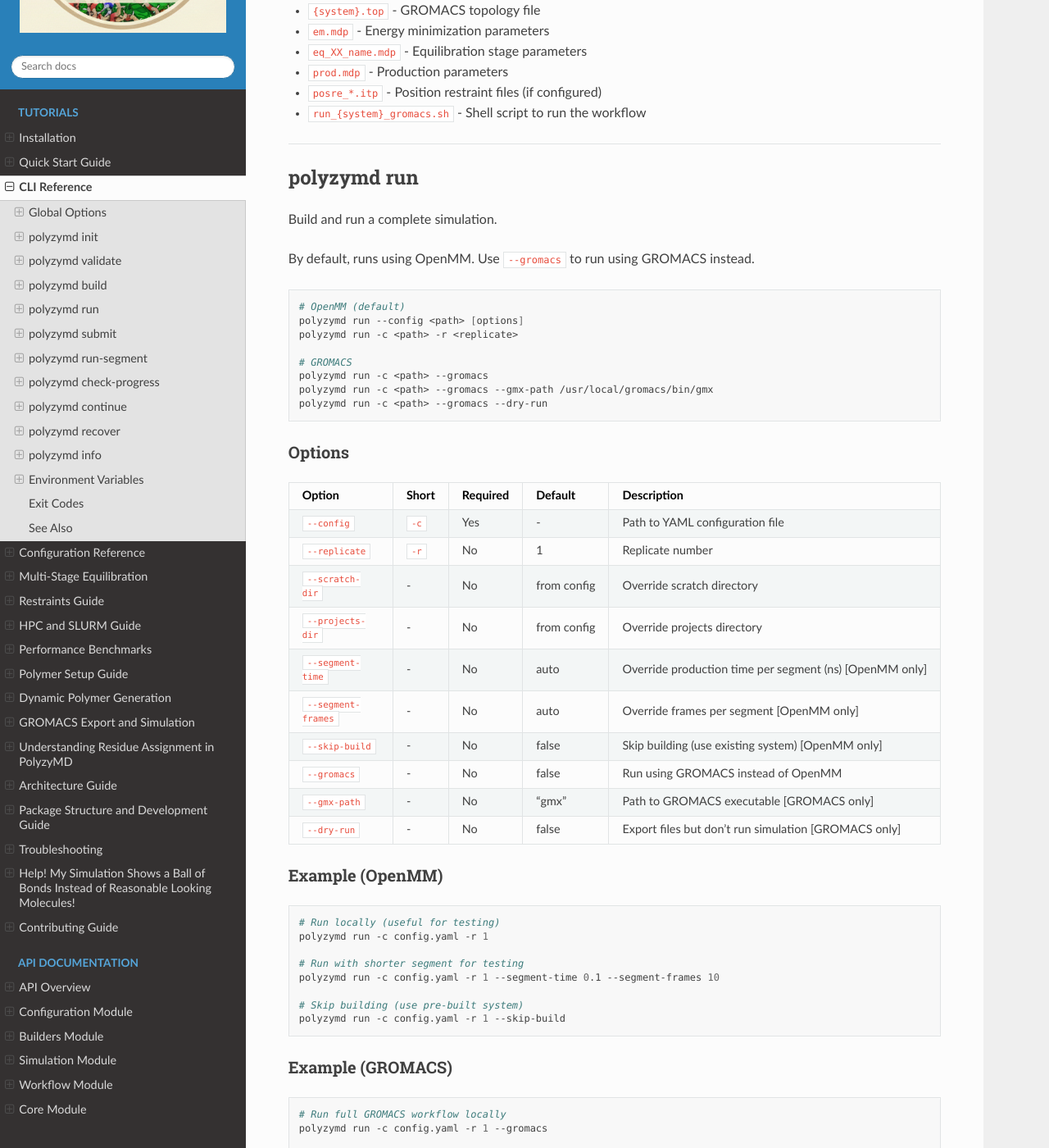
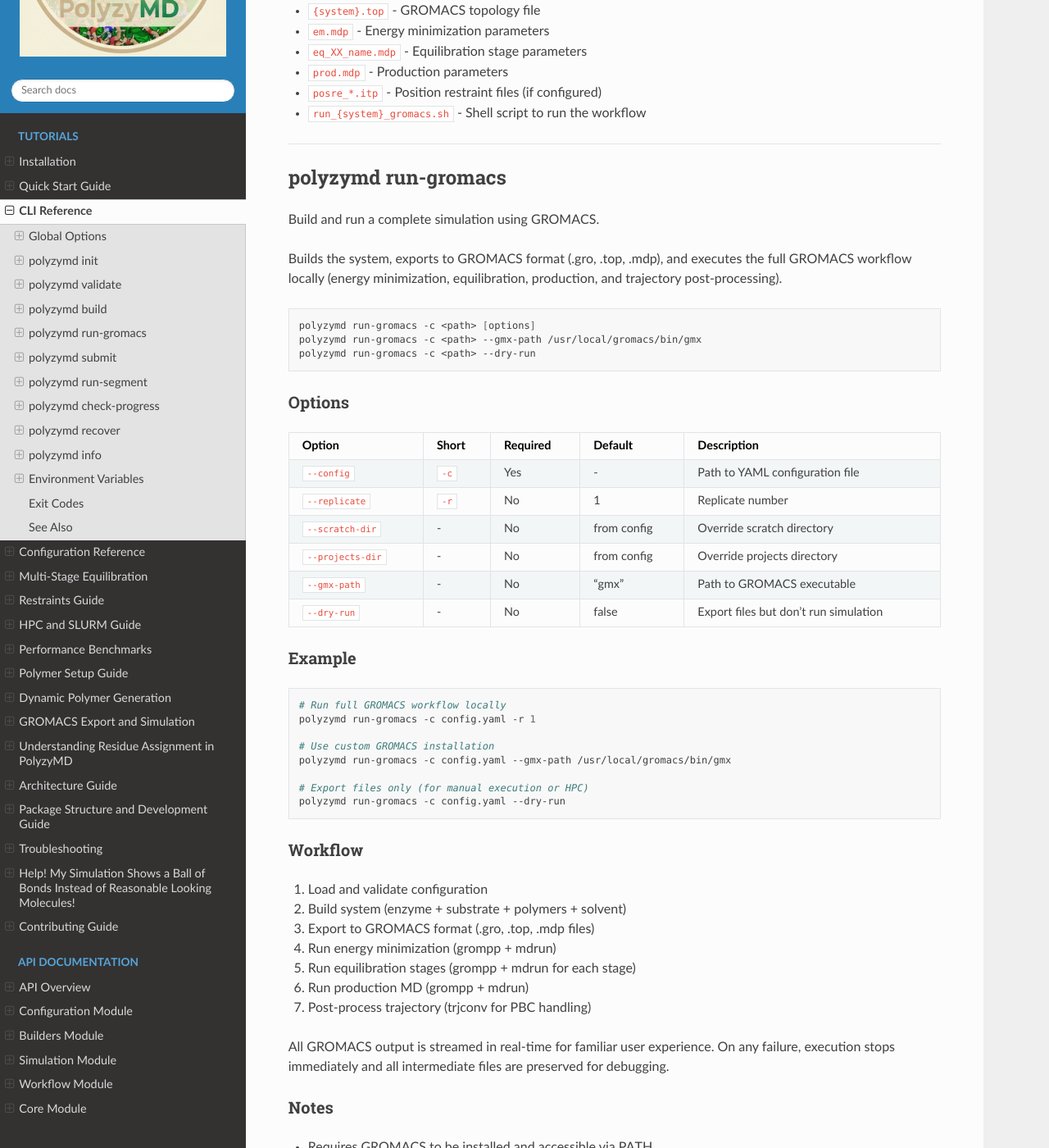
Before and after one commit to joelaforet/polyzymd, a Sphinx documentation site: the page built from docs/source/tutorials/cli_reference.md, in a window 1280 px wide and 1400 px high, scrolled down 4305 px. Shown: the whole window at 82% size. Built offline with Sphinx 7.4.7 and the Read the Docs theme 3.1.0, drawn with Linux system fonts in a browser that asks for light colours; some of the changed text lies outside the part shown.

Commit message:
docs: replace phantom polyzymd run/continue with correct CLI commands

````diff
--- a/docs/source/tutorials/cli_reference.md
+++ b/docs/source/tutorials/cli_reference.md
@@ -202,21 +202,18 @@
 
 ---
 
-## polyzymd run
+## polyzymd run-gromacs
 
-Build and run a complete simulation.
+Build and run a complete simulation using GROMACS.
 
-By default, runs using OpenMM. Use `--gromacs` to run using GROMACS instead.
+Builds the system, exports to GROMACS format (.gro, .top, .mdp), and
+executes the full GROMACS workflow locally (energy minimization,
+equilibration, production, and trajectory post-processing).
 
 ```bash
-# OpenMM (default)
-polyzymd run --config <path> [options]
-polyzymd run -c <path> -r <replicate>
-
-# GROMACS
-polyzymd run -c <path> --gromacs
-polyzymd run -c <path> --gromacs --gmx-path /usr/local/gromacs/bin/gmx
-polyzymd run -c <path> --gromacs --dry-run
+polyzymd run-gromacs -c <path> [options]
+polyzymd run-gromacs -c <path> --gmx-path /usr/local/gromacs/bin/gmx
+polyzymd run-gromacs -c <path> --dry-run
 ```
 
 ### Options
@@ -227,52 +224,26 @@
 | `--replicate` | `-r` | No | 1 | Replicate number |
 | `--scratch-dir` | - | No | from config | Override scratch directory |
 | `--projects-dir` | - | No | from config | Override projects directory |
-| `--segment-time` | - | No | auto | Override production time per segment (ns) [OpenMM only] |
-| `--segment-frames` | - | No | auto | Override frames per segment [OpenMM only] |
-| `--skip-build` | - | No | false | Skip building (use existing system) [OpenMM only] |
-| `--gromacs` | - | No | false | Run using GROMACS instead of OpenMM |
-| `--gmx-path` | - | No | "gmx" | Path to GROMACS executable [GROMACS only] |
-| `--dry-run` | - | No | false | Export files but don't run simulation [GROMACS only] |
+| `--gmx-path` | - | No | "gmx" | Path to GROMACS executable |
+| `--dry-run` | - | No | false | Export files but don't run simulation |
 
-### Example (OpenMM)
-
-```bash
-# Run locally (useful for testing)
-polyzymd run -c config.yaml -r 1
-
-# Run with shorter segment for testing
-polyzymd run -c config.yaml -r 1 --segment-time 0.1 --segment-frames 10
-
-# Skip building (use pre-built system)
-polyzymd run -c config.yaml -r 1 --skip-build
-```
-
-### Example (GROMACS)
+### Example
 
 ```bash
 # Run full GROMACS workflow locally
-polyzymd run -c config.yaml -r 1 --gromacs
+polyzymd run-gromacs -c config.yaml -r 1
 
 # Use custom GROMACS installation
-polyzymd run -c config.yaml --gromacs --gmx-path /usr/local/gromacs/bin/gmx
+polyzymd run-gromacs -c config.yaml --gmx-path /usr/local/gromacs/bin/gmx
 
 # Export files only (for manual execution or HPC)
-polyzymd run -c config.yaml --gromacs --dry-run
+polyzymd run-gromacs -c config.yaml --dry-run
 ```
 
-### OpenMM Workflow
+### Workflow
 
 1. Load and validate configuration
 2. Build system (enzyme + substrate + polymers + solvent)
-3. Apply restraints (if configured)
-4. Run energy minimization
-5. Run equilibration (NVT/NPT stages)
-6. Run first production segment (NPT)
-
-### GROMACS Workflow
-
-1. Load and validate configuration
-2. Build system (same as OpenMM)
 3. Export to GROMACS format (.gro, .top, .mdp files)
 4. Run energy minimization (grompp + mdrun)
 5. Run equilibration stages (grompp + mdrun for each stage)
@@ -424,7 +397,6 @@
 ### Notes
 
 - This command is called by the generated SLURM scripts, not typically by users directly
-- It is the unified replacement for separate `run` + `continue` calls in SLURM scripts
 - Progress is tracked in `progress.json` in the working directory
 
 ---
@@ -467,39 +439,6 @@
 
 - This command is called by the generated SLURM scripts, not typically by users directly
 - For interactive progress checking, `polyzymd recover` provides a more detailed view
-
----
-
-## polyzymd continue
-
-Continue a simulation from a previous segment checkpoint.
-
-```bash
-polyzymd continue --working-dir <path> --segment <n> --segment-time <ns>
-polyzymd continue -w <path> -s <n> -t <ns>
-```
-
-### Options
-
-| Option | Short | Required | Default | Description |
-|--------|-------|----------|---------|-------------|
-| `--working-dir` | `-w` | Yes | - | Working directory with previous segment |
-| `--segment` | `-s` | Yes | - | Segment index to run (1-based) |
-| `--segment-time` | `-t` | Yes | - | Duration of this segment (ns) |
-| `--num-samples` | `-n` | No | 250 | Number of frames to save |
-
-### Example
-
-```bash
-# Continue to segment 2 (after segment 1 completed)
-polyzymd continue -w /scratch/user/sim/LipA_300K_run1 -s 2 -t 10.0 -n 250
-```
-
-### Notes
-
-- Prefer `run-segment` for SLURM workflows — it handles segment selection automatically
-- This command loads the checkpoint from the previous segment automatically
-- The segment index is 1-based (segment 1 continues from segment 0)
 
 ---
 
````
Also changed, not shown: other parts of docs/source/tutorials/cli_reference.md (+5 -3 lines), docs/source/tutorials/dynamic_polymers.md (+3 -2 lines), docs/source/tutorials/hpc_slurm.md (+0 -35 lines), docs/source/tutorials/quickstart.md (+7 -2 lines), docs/source/tutorials/restraints.md (+0 -2 lines).
